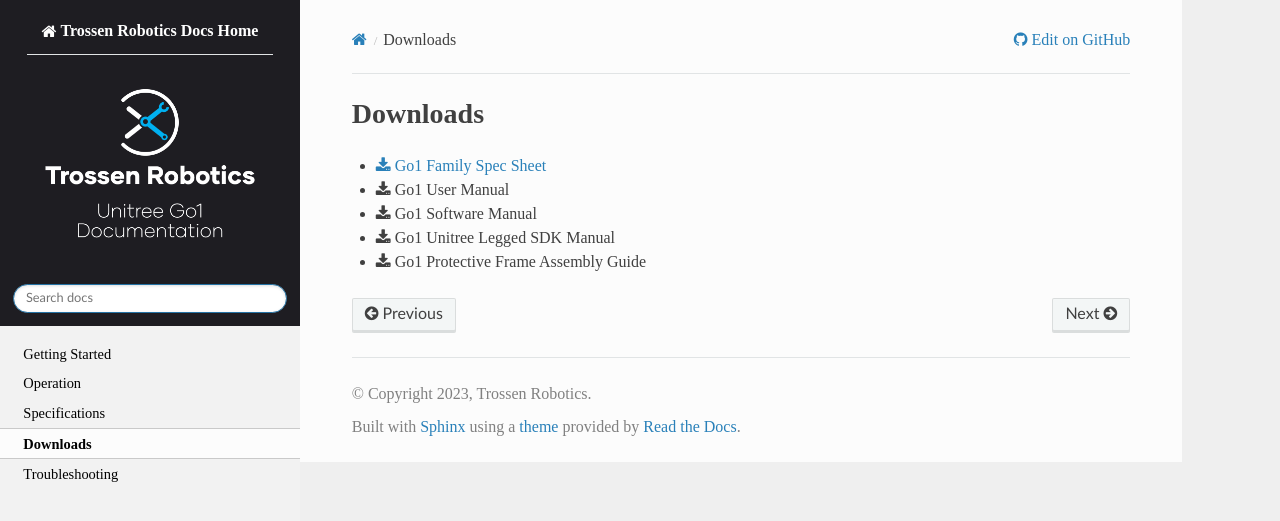
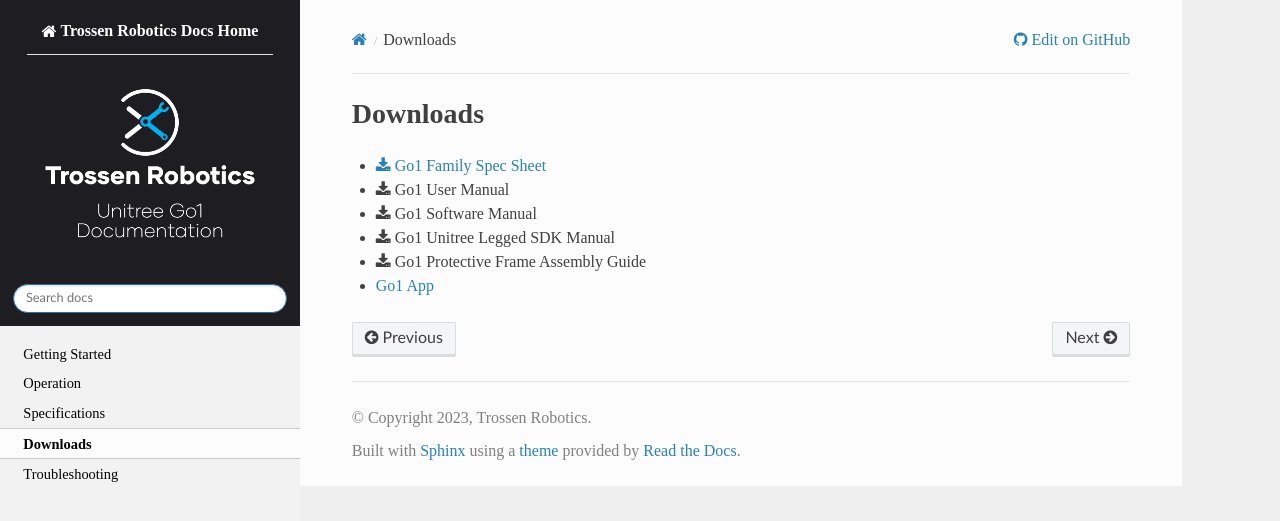
Before and after one commit to TrossenRobotics/unitree_go1_docs, a Sphinx documentation site: the page built from docs/downloads.rst, in a window 1280 px wide. Shown: the top 521 px of the page. Built offline with Sphinx 7.4.7 and the Read the Docs theme 2.0.0, drawn with Linux system fonts in a browser that asks for light colours; some web fonts are replaced; formulas are drawn with MathJax 3.

Commit message:
Add link to app download

```diff
--- a/docs/downloads.rst
+++ b/docs/downloads.rst
@@ -7,3 +7,7 @@
 *   :download:`Go1 Software Manual</_downloads/go1_software_manual.pdf>`
 *   :download:`Go1 Unitree Legged SDK Manual</_downloads/go1_unitree_legged_sdk_manual.pdf>`
 *   :download:`Go1 Protective Frame Assembly Guide </_downloads/go1_protective_frame_assembly_guide.pdf>`
+
+*   `Go1 App`_
+
+.. _`Go1 App`: https://www.unitree.com/en/app/
```
